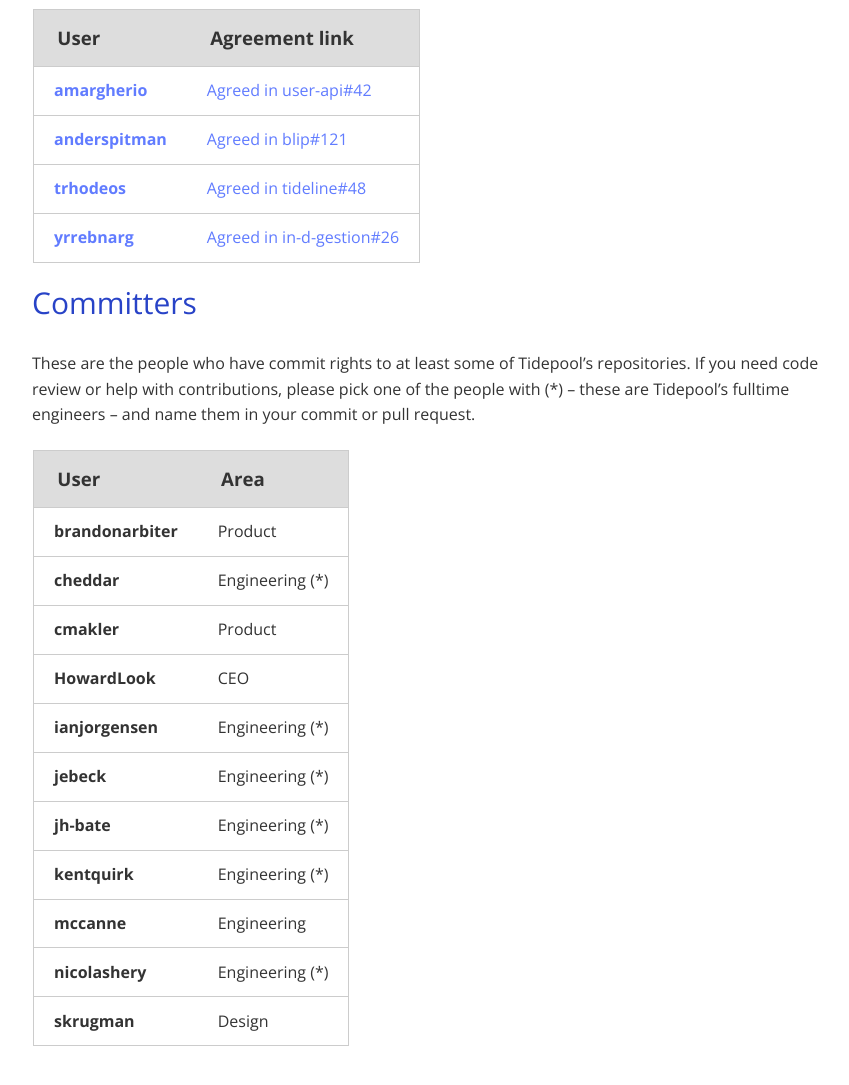
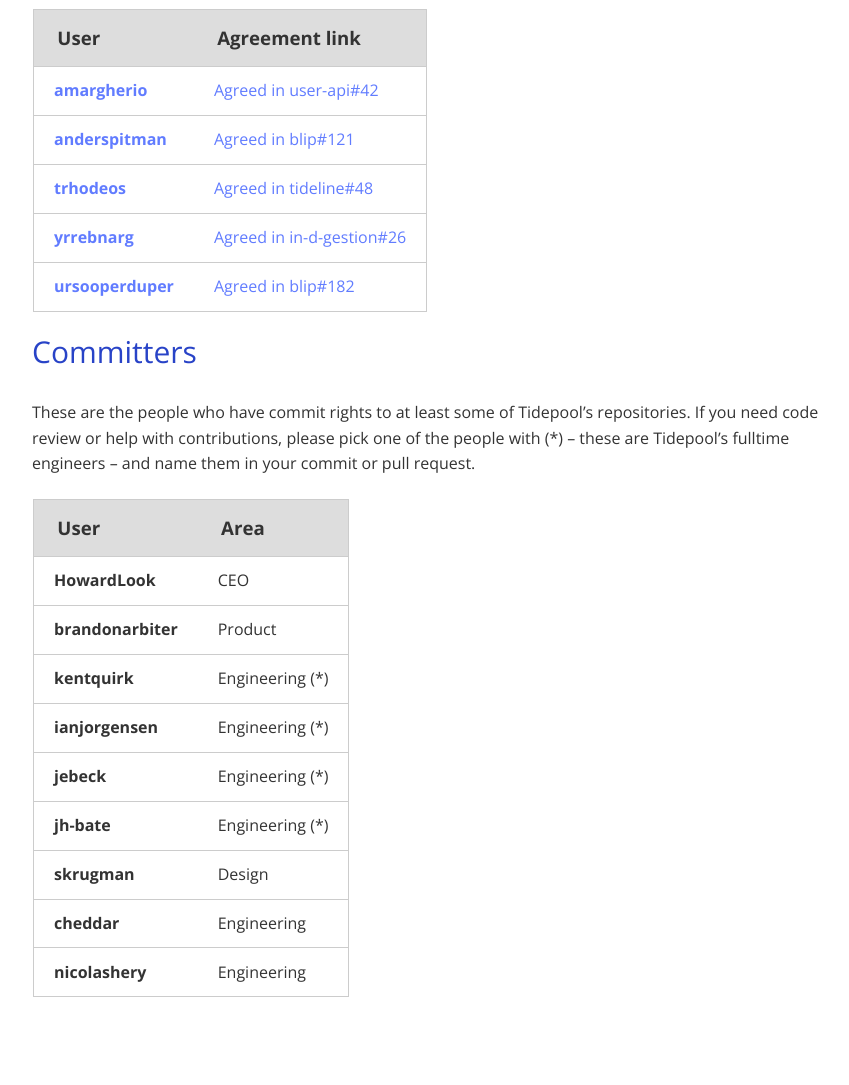
Before and after one commit to tidepool-org/tidepool-org.github.io, a Jekyll site: the page built from _docs/contributors.md, in a window 1280 px wide and 1400 px high, scrolled down 846 px. Shown: the top 1085 px of the window, without its empty margins (208-1057 px from the left). Built offline with Jekyll 4.4.1, drawn with Linux system fonts in a browser that asks for light colours; nearby versions of some CDN libraries.

Commit message:
Added ursooperduper, updated commit rights list

```diff
--- a/_docs/contributors.md
+++ b/_docs/contributors.md
@@ -27,6 +27,7 @@ Below are the GitHub names of people who have agreed to Tidepool VCLA via GitHub
 [anderspitman](https://github.com/anderspitman) | [Agreed in blip#121](https://github.com/tidepool-org/blip/pull/121)
 [trhodeos](https://github.com/trhodeos) | [Agreed in tideline#48](https://github.com/tidepool-org/tideline/pull/48)
 [yrrebnarg](https://github.com/yrrebnarg) | [Agreed in in-d-gestion#26](https://github.com/tidepool-org/in-d-gestion/issues/26)
+[ursooperduper](https://github.com/ursooperduper) | [Agreed in blip#182](https://github.com/tidepool-org/blip/pull/182)
 
 ##Committers
 
@@ -34,14 +35,12 @@ These are the people who have commit rights to at least some of Tidepool's repos
 
 User | Area
 ---- | ----
+HowardLook | CEO
 brandonarbiter | Product
-cheddar | Engineering (*)
-cmakler | Product
-HowardLook | CEO
+kentquirk | Engineering (*)
 ianjorgensen | Engineering (*)
 jebeck | Engineering (*)
 jh-bate | Engineering (*)
-kentquirk | Engineering (*)
-mccanne | Engineering
-nicolashery | Engineering (*)
 skrugman | Design
+cheddar | Engineering
+nicolashery | Engineering
```
